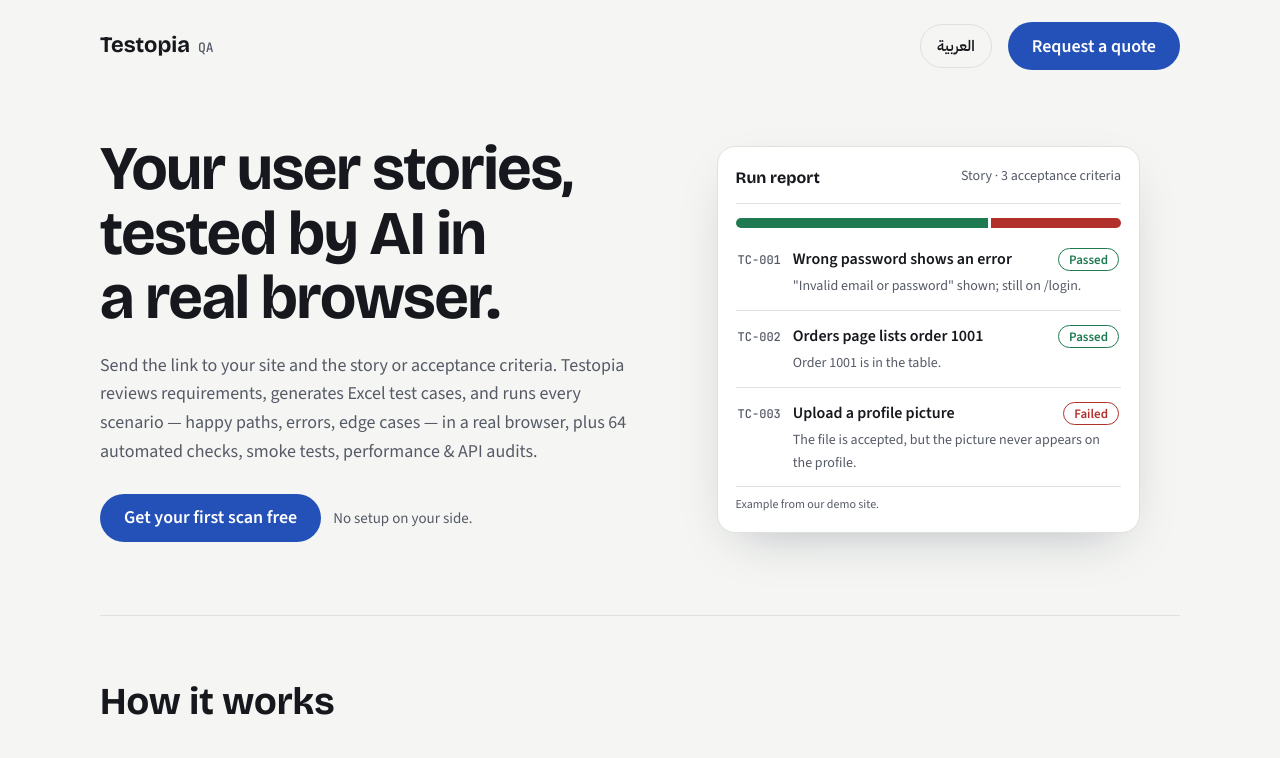
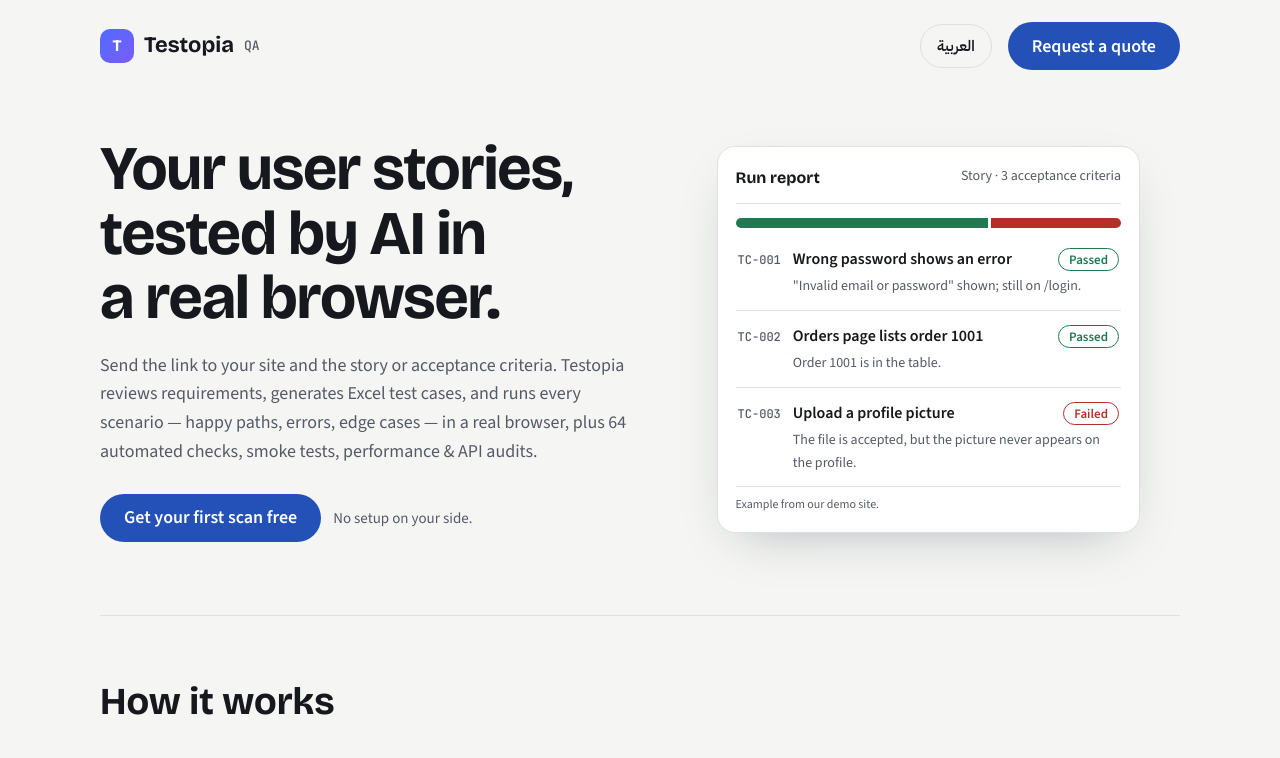
Before and after one commit to AmrYoseph/ai-tester-page, a plain HTML site: page index.html in a window 1280 px wide. Shown: the top 758 px of the page. Drawn offline with nearby package versions, Linux system fonts and the light colour scheme; no server answers.

Commit message:
Add Testopia T logo icon and favicon.svg

```diff
--- a/index.html
+++ b/index.html
@@ -5,6 +5,7 @@
 <meta name="viewport" content="width=device-width, initial-scale=1, viewport-fit=cover">
 <meta name="description" content="Testopia: AI-powered QA & Business Analysis. Your user stories tested in a real browser, 64 automated checks, smoke tests, performance & load testing, API checks, and zero-cost regression.">
 <title>Testopia — AI-Powered QA & Testing</title>
+<link rel="icon" type="image/svg+xml" href="favicon.svg">
 <link rel="stylesheet" href="https://fonts.googleapis.com/css2?family=Bricolage+Grotesque:opsz,wght@12..96,600;12..96,700&family=Source+Sans+3:wght@400;600&family=IBM+Plex+Sans+Arabic:wght@400;600;700&family=JetBrains+Mono:wght@500&display=swap">
 <style>
   :root {
@@ -35,8 +36,9 @@
   h1, h2, h3 { font-family: var(--display); text-wrap: balance; margin: 0; }
 
   nav { display: flex; align-items: center; gap: 16px; padding-block: 22px; }
-  .brand { font-family: var(--display); font-weight: 700; font-size: 22px; flex: 1; }
-  .brand span { font-family: var(--mono); font-size: 13px; color: var(--soft); margin-inline-start: 8px; font-weight: 500; }
+  .brand { font-family: var(--display); font-weight: 700; font-size: 22px; flex: 1; display: flex; align-items: center; gap: 10px; }
+  .brand .logo { width: 34px; height: 34px; border-radius: 10px; display: grid; place-items: center; font-weight: 700; font-size: 16px; color: #fff; background: linear-gradient(135deg, #4f6bff, #7b5cff); flex-shrink: 0; }
+  .brand .tag { font-family: var(--mono); font-size: 13px; color: var(--soft); font-weight: 500; }
   .lang { font: 600 15px var(--body); background: none; border: 1px solid var(--line); color: var(--ink); border-radius: 999px; padding: 8px 16px; cursor: pointer; min-height: 44px; }
   .cta { display: inline-flex; align-items: center; min-height: 48px; padding: 0 24px; border-radius: 999px; background: var(--accent); color: var(--accent-ink); font-weight: 600; text-decoration: none; }
 
@@ -122,7 +124,7 @@
 
 <div class="wrap">
   <nav>
-    <div class="brand">Testopia<span>QA</span></div>
+    <div class="brand"><span class="logo">T</span>Testopia<span class="tag">QA</span></div>
     <button class="lang" id="langBtn" type="button"><span lang-en>العربية</span><span lang-ar>English</span></button>
     <a class="cta" href="#contact"><span lang-en>Request a quote</span><span lang-ar>اطلب عرض سعر</span></a>
   </nav>
```
Also changed, not shown: favicon.svg (added).
